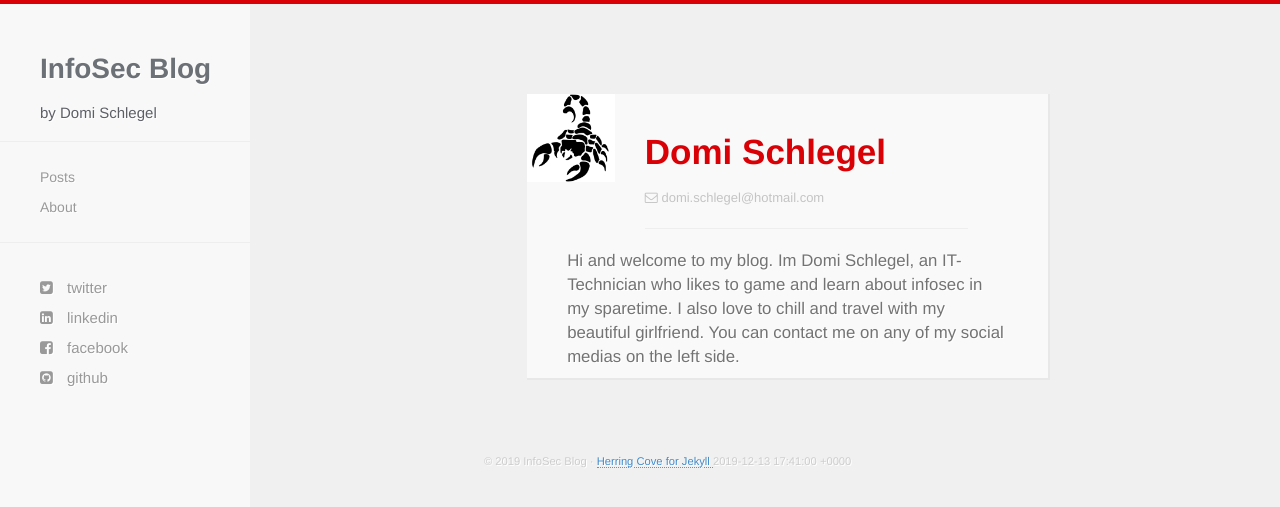
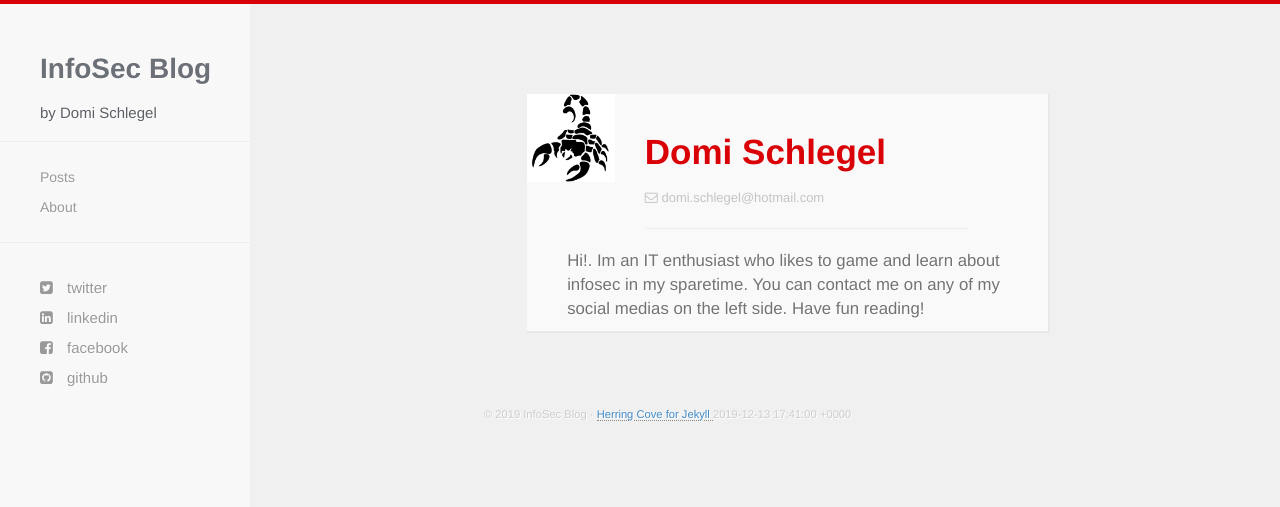
Before and after one commit to PhaNDoMs/PhaNDoMs.github.io, a Jekyll site: the page built from about.html, in a window 1280 px wide. Shown: the top 507 px of the page. Built offline with Jekyll 4.4.1, drawn with Linux system fonts in a browser that asks for light colours; nearby versions of some CDN libraries; Markdown is read by kramdown in place of the engine named in the settings.

Commit message:
Update about.html

```diff
--- a/about.html
+++ b/about.html
@@ -17,7 +17,7 @@ title: About
         </div>
         <div class="row">
           <div class="col-md-12 letter">
-            <p>Hi and welcome to my blog. Im Domi Schlegel, an IT-Technician who likes to game and learn about infosec in my sparetime. I also love to chill and travel with my beautiful girlfriend. You can contact me on any of my social medias on the left side.</a></p>
+            <p>Hi!. Im an IT enthusiast who likes to game and learn about infosec in my sparetime. You can contact me on any of my social medias on the left side. Have fun reading!</a></p>
           </div>
         </div>
     </div>
```
